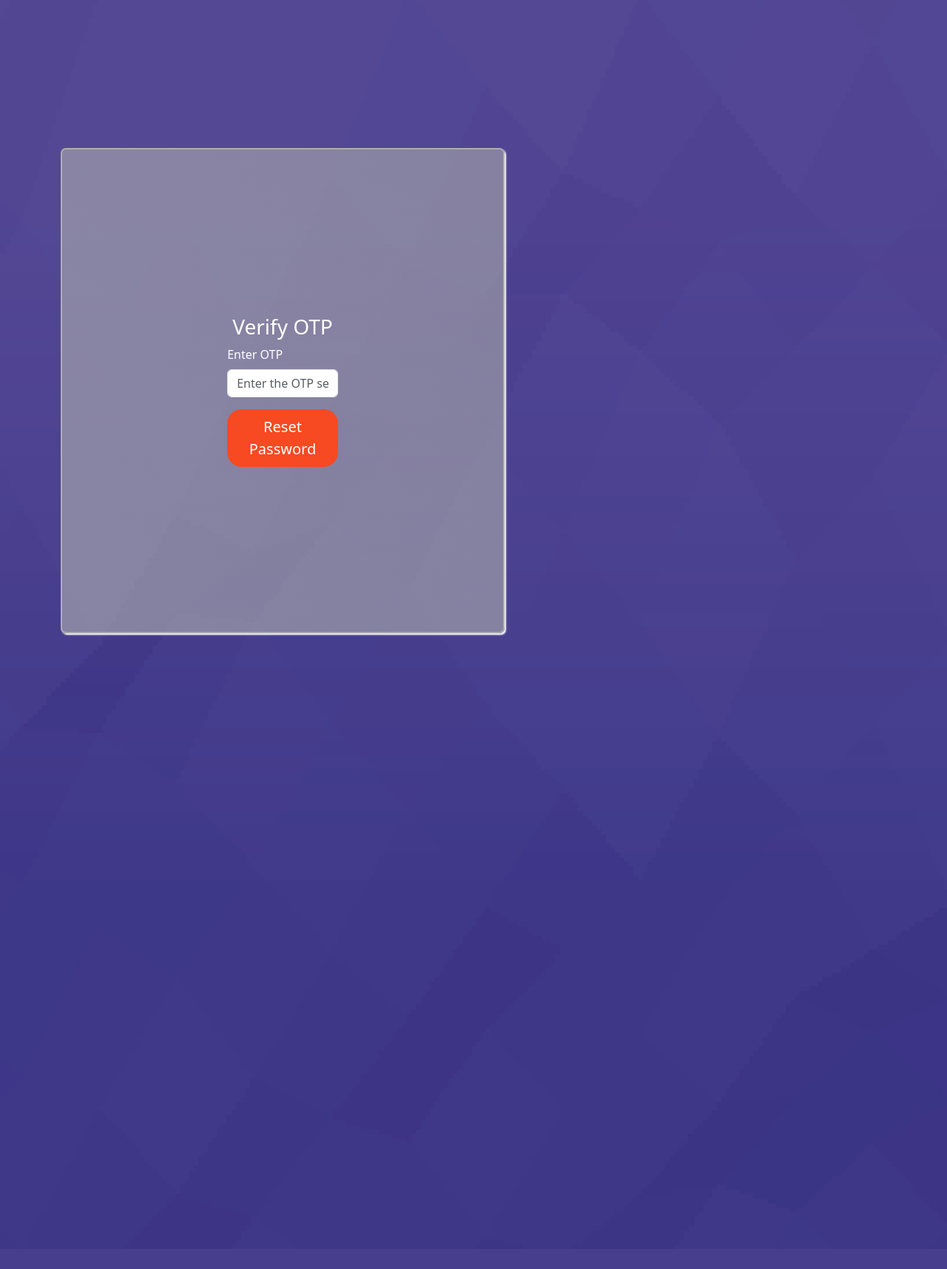
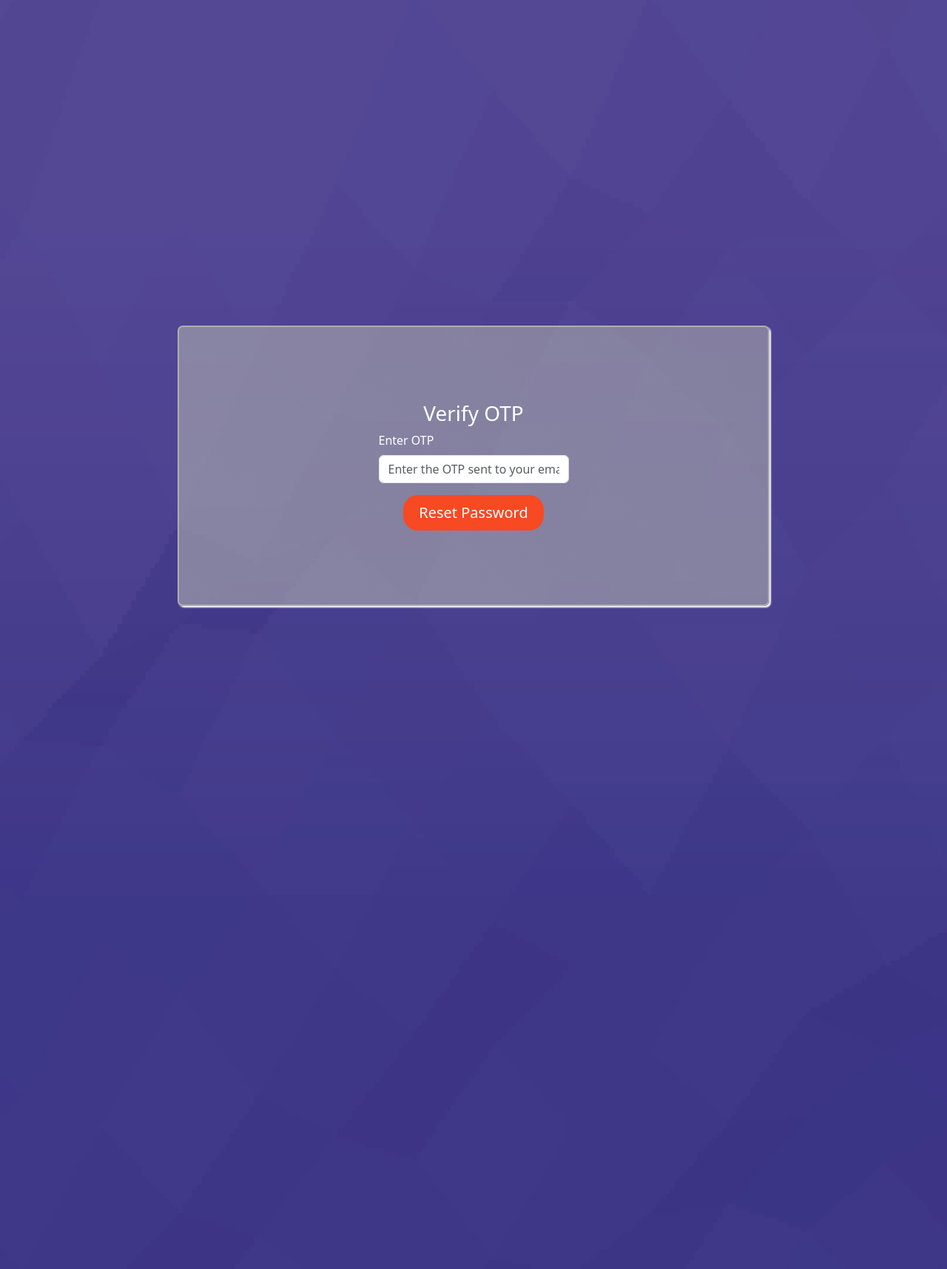
Before and after one commit to Hariharan-mk-14/Hotelproject, a Django app: page /password-reset-verify/ in a window 1280 px wide. Shown: the part 232-1947 px from the top of the page at 74% size. Before the commit the page ends 1870 px from the top, so only its background shows below. Run offline with Django 5.2, Linux system fonts and the light colour scheme.

Commit message:
Update passwordresetverify.html

```diff
--- a/hotelapp/templates/passwordresetverify.html
+++ b/hotelapp/templates/passwordresetverify.html
@@ -7,7 +7,7 @@
     <title>Verify OTP</title>
     <link href="https://cdn.jsdelivr.net/npm/bootstrap@5.3.0/dist/css/bootstrap.min.css" rel="stylesheet">
     <style>
-         .form-div{
+        .form-div{
 
     background:url("{% static 'img/background.png' %}") ;
     background-repeat: no-repeat;
@@ -17,21 +17,24 @@
     align-items: center;
     justify-content: center;
     color: white;
-    padding-top: 30%;
-    padding-bottom: 65%;
+    padding-top: 40%;
+    padding-bottom: 70%;
 }
 .sign-form{
     display: flex;
     flex-direction: column;
     align-items: center;
     justify-content: center;
-    max-width: 600px;
+    max-width: 800px;
     width: 100%;
     border: 2px solid rgb(175, 174, 174);
     box-shadow: 2px 2px 2px rgb(255, 255, 255);
     border-radius: 7px;
     background:linear-gradient(45deg,rgba(177, 177, 177, 0.603),rgba(170, 170, 170, 0.589));
-    padding: 20%;
+    padding: 100px;
+    margin-left: auto;
+    margin-right: auto;
+    margin-top: 10%;
 }
 .login-btn {
                 background-color: #f74922;
```
